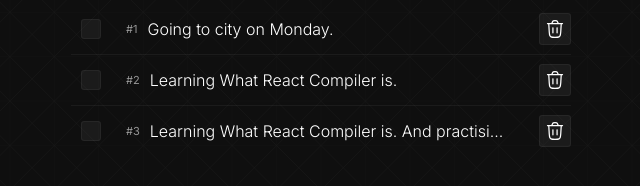
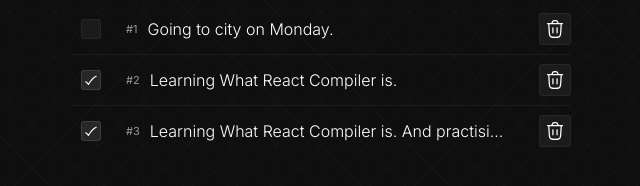
Before and after one commit to FESOO1/advanced-todo-list-react, a React (Create React App) app: page / in a window 1280 px wide. Shown: the part 210-396 px from the top of the page, without its empty margins (319-959 px from the left). Built offline with nearby package versions, Linux system fonts and the light colour scheme; a web font is replaced by a local one.

Commit message:
Working on it.

```diff
--- a/src/App.js
+++ b/src/App.js
@@ -9,13 +9,45 @@
 };
 
 function TodoList() {
+    const [todos, setTodos] = useState(todosArr);
+    const [currentFilter, setCurrentFilter] = useState('ALL');
+    const [input, setInput] = useState('');
+    const [filterButtons, setFilterButtons] = useState([{ id: 0, text: 'ALL', isActive: true }, { id: 1, text: 'IN PROGRESS', isActive: false }, { id: 2, text: 'DONE', isActive: false }]);
 
+    // HANDLE INPUT
+    function handleInput(value) {
+        setInput(value);
+    };
+
+    // HANDLE FILTER
+    function handleFilter(i) {
+        if (filterButtons[i].text !== currentFilter) {
+            const newButtonsArr = filterButtons.slice('');
+            for (const newButton of newButtonsArr) {
+                newButton.isActive = false;
+            };
+            newButtonsArr[i].isActive = true;
+            setCurrentFilter(newButtonsArr[i].text);
+            setFilterButtons(newButtonsArr);
+        };
+    };
+
+    // HANDLE CHECKBOX
+    function handleCheckbox(i) {
+        const todosArr = todos.slice('');
+        if (!todosArr[i].isDone) {
+            todosArr[i].isDone = true;
+        } else {
+            todosArr[i].isDone = false;
+        };
+        setTodos(todosArr);
+    };
 
     return (
         <main>
             <TodoListHeader />
-            <TodoListInputFilter />
-            <TodoListOutput todos={todos} />
+            <TodoListInputFilter input={input} onChangeInput={handleInput} filterButtons={filterButtons} onClickFilterButtons={handleFilter} />
+            <TodoListOutput todos={todos} currentFilter={currentFilter} onChangeCheckbox={handleCheckbox} />
         </main>
     );
 };
@@ -52,19 +84,19 @@
 
 // TODO LIST INPUT FILTER
 
-function TodoListInputFilter() {
+function TodoListInputFilter({ input, onChangeInput, filterButtons, onClickFilterButtons }) {
     return (
         <div className='main-input-filter'>
-            <TodoListInput />
-            <TodoListFilter />
+            <TodoListInput input={input} onChangeInput={onChangeInput} />
+            <TodoListFilter filterButtons={filterButtons} onClickFilterButtons={onClickFilterButtons} />
         </div>
     );
 };
 
-function TodoListInput() {
+function TodoListInput({ input, onChangeInput }) {
     return (
         <form className='main-input'>
-            <input type='text' placeholder='Add a todo fing list...' className='main-input-itself' />
+            <input type='text' placeholder='Add a todo fing list...' className='main-input-itself' value={input} onChange={(e) => onChangeInput(e.target.value)} />
             <button className='main-input-button' type='submit'>
                 <svg className='main-input-button-svg' xmlns="http://www.w3.org/2000/svg" viewBox="0 0 24 24" width="24" height="24" color="#ffffff" fill="none">
                     <path d="M12 4V20M20 12H4" stroke="white" strokeWidth="1.5" strokeLinecap="round" strokeLinejoin="round" />
@@ -74,8 +106,7 @@
     );
 };
 
-function TodoListFilter() {
-    const filterButtons = [{ text: 'ALL', isActive: true }, { text: 'IN PROGRESS', isActive: false }, { text: 'DONE', isActive: false }];
+function TodoListFilter({ filterButtons, onClickFilterButtons }) {
 
     return (
         <div className='main-filter'>
@@ -84,32 +115,47 @@
                 const classes = filterButton.isActive ? 'main-filter-button main-filter-button-active' : 'main-filter-button';
 
                 return (
-                    <button key={text} className={classes} type='button'>{text}</button>
+                    <button key={text} className={classes} type='button' onClick={() => onClickFilterButtons(filterButton.id)}>{text}</button>
                 );
             })}
         </div>
     );
 };
 
-function TodoListOutput({ todos }) {
-    console.log(todos);
+function TodoListOutput({ todos, currentFilter, onChangeCheckbox }) {
+
+
+    console.log(currentFilter);
     return (
         <div className='main-outputs'>
             {todos.map(todo => {
+
+                if (currentFilter === 'IN PROGRESS' && !todo.isDone) {
+                    return <TodoListOuputItself key={todo.id} todo={todo} onChangeCheckbox={onChangeCheckbox} />
+                } else if (currentFilter === 'DONE' && todo.isDone) {
+                    return <TodoListOuputItself key={todo.id} todo={todo} onChangeCheckbox={onChangeCheckbox} />
+                } else if (currentFilter === 'ALL') {
+                    return <TodoListOuputItself key={todo.id} todo={todo} onChangeCheckbox={onChangeCheckbox} />
+                };
+            })}
+        </div>
+    );
+};
+
+function TodoListOuputItself({ todo, onChangeCheckbox }) {
     const isDone = todo.isDone;
     const classes = isDone ? 'main-output main-output-done' : 'main-output';
     const idText = todo.id + 1;
     const value = todo.value.length > 45 ? todo.value.slice(0, 45) + '...' : todo.value;
 
     return (
-                    <div key={todo.id} className={classes}>
+        <div className={classes}>
             <div className='main-output-checkbox'>
-                            <input type='checkbox' className='main-output-checkbox-input' /* checked={isDone} */ />
+                <input type='checkbox' className='main-output-checkbox-input' checked={isDone} onChange={(e) => onChangeCheckbox(todo.id)} />
             </div>
             <button className='main-output-edit-button' type='button'>
                 <h5 className='main-output-edit-button-id'>#{idText}</h5>
                 <p className='main-output-edit-button-todo-text'>{value}</p>
-                            {/* <h6 className='main-output-edit-button-id'>ADDED: {todo.date}</h6> */}
             </button>
             <button type='button' className='main-output-delete-button'>
                 <svg className='main-output-delete-button-svg' xmlns="http://www.w3.org/2000/svg" viewBox="0 0 24 24" width="24" height="24" color="#ffffff" fill="none">
@@ -121,14 +167,11 @@
             </button>
         </div>
     );
-            })}
-        </div>
-    );
 };
 
 
 //
-const todos = [
+const todosArr = [
     {
         id: 0,
         isDone: false,
```
Lines whose indentation alone changed are shown as unchanged.
